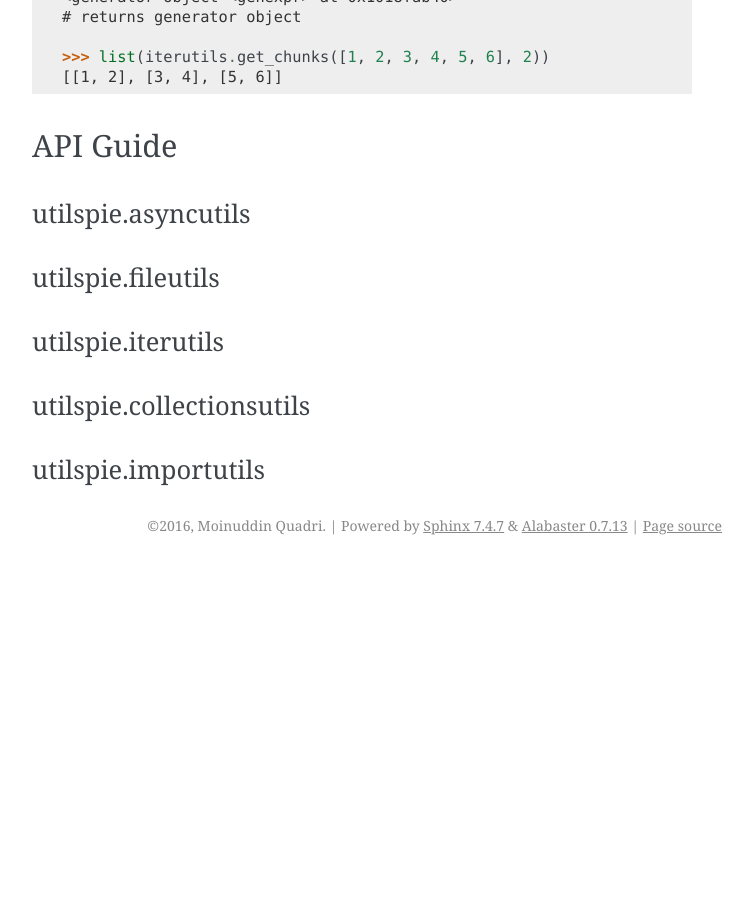
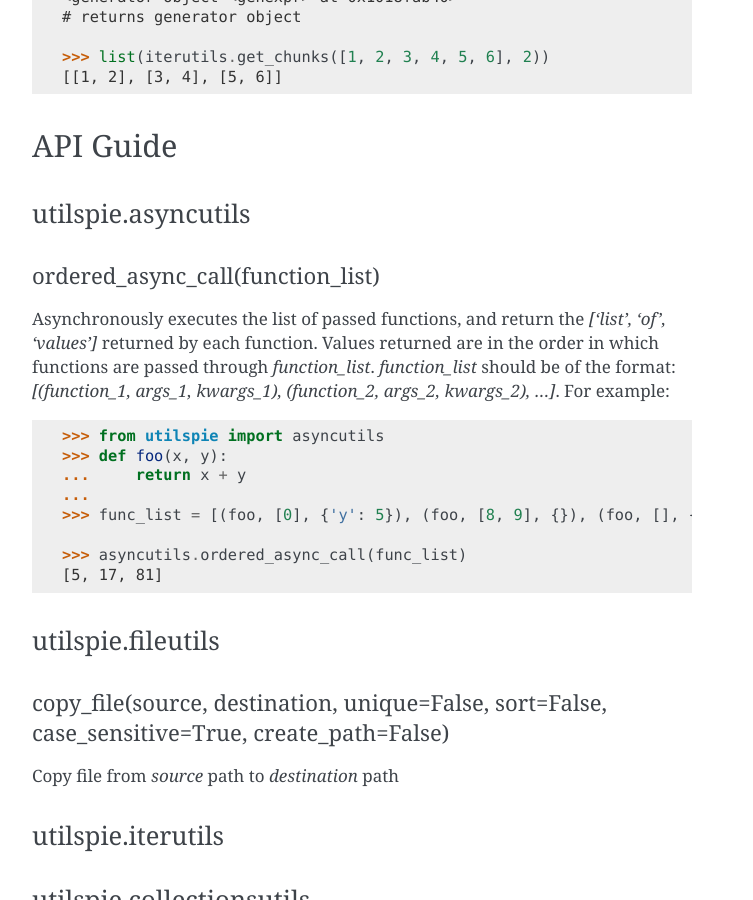
Before and after one commit to moin18/utilspie, a Sphinx documentation site: the page built from docs/source/index.rst, in a window 1280 px wide and 900 px high, scrolled down 839 px. Shown: the whole window, without its empty margins (388-1141 px from the left). Built offline with Sphinx 7.4.7, drawn with Linux system fonts in a browser that asks for light colours; before the commit the page ends 1404 px from its top, so only the background shows below that; some of the changed text lies outside the part shown.

Commit message:
updated document of ordered_async_call

```diff
--- a/docs/source/index.rst
+++ b/docs/source/index.rst
@@ -49,11 +49,30 @@ API Guide
 utilspie.asyncutils
 ===================
 
+ordered_async_call(function_list)
+---------------------------------
+Asynchronously executes the list of passed functions, and return the `['list', 'of', 'values']` returned by each function.
+Values returned are in the order in which functions are passed through `function_list`. `function_list` should be of the format:
+`[(function_1, args_1, kwargs_1), (function_2, args_2, kwargs_2), ...]`. For example:
+
+.. code-block:: python
+
+    >>> from utilspie import asyncutils
+    >>> def foo(x, y):
+    ...     return x + y
+    ...
+    >>> func_list = [(foo, [0], {'y': 5}), (foo, [8, 9], {}), (foo, [], {'x': 77, 'y': 4})]
+
+    >>> asyncutils.ordered_async_call(func_list)
+    [5, 17, 81]
 
 
 utilspie.fileutils
 ==================
 
+copy_file(source, destination, unique=False, sort=False, case_sensitive=True, create_path=False)
+------------------------------------------------------------------------------------------------
+Copy file from `source` path to `destination` path
 
 
 utilspie.iterutils
```
Also changed, not shown: 2 other files.
